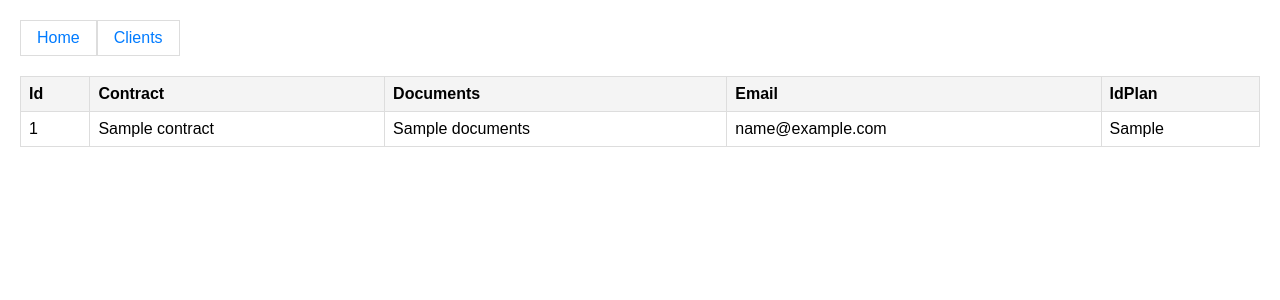
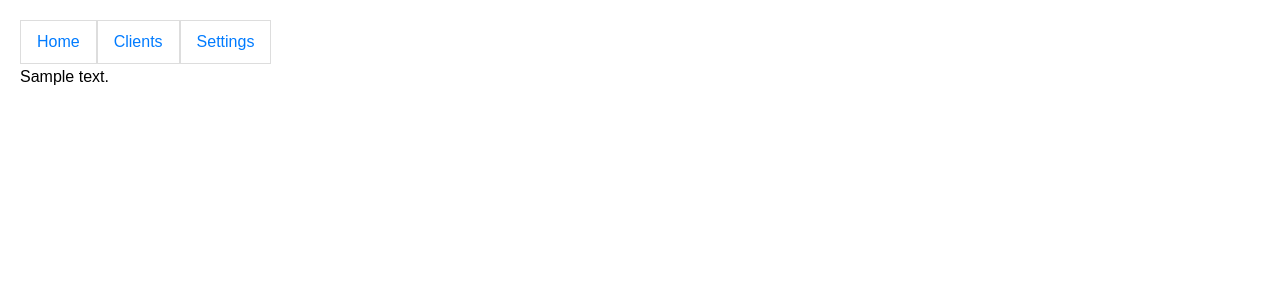
Before and after one commit to Nikevich/SyRNikICS, a Flask app: template templates/index.html in a window 1280 px wide. Shown: the top 300 px of the page. Run offline with Flask 3, Linux system fonts and the light colour scheme; the template is opened without the code that fills it: most values are stand-ins (such as "Sample title", 1, 10 or a date in 2020); parts of the project's set-up code (start-up, migrations or seed data) failed here and were passed over.

Commit message:
Работа с датасетом

```diff
--- a/main.py
+++ b/main.py
@@ -1,25 +1,20 @@
-from flask import Flask, render_template, request
-import pandas as pd
-import pyarrow.parquet as pq
+from flask import Flask, render_template, request, flash, redirect, url_for
 from print_parquet import *
+from dataset_process import *
+import markdown
 
 app = Flask(__name__)
+app.secret_key = os.getenv("SECRET_KEY", "default_secret_key")
 
 @app.route("/", methods=["GET"])
 def index():
-    records_per_page = 100
-    page = request.args.get("page", 1, type=int)
-    fil = {"range": page, "records_per_page": records_per_page}
-    status, clients, count = getClients(fil)
-
-    total_pages = -(-count // records_per_page)
-
-    return render_template(
-        "index.html",
-        data=clients.to_dict(orient="records"),
-        total_pages=total_pages,
-        current_page=page
-    )
+    try:
+        with open("README.md", "r", encoding="utf-8") as file:
+            content = file.read()
+        html_content = markdown.markdown(content)
+    except FileNotFoundError:
+        html_content = "<p style='color: red;'>README.md файл не найден.</p>"
+    return render_template("index.html", html_content=html_content)
 
 @app.route("/clients", methods=["GET"])
 def clients():
@@ -37,5 +32,22 @@ def clients():
         current_page=page
     )
 
+@app.route("/settings", methods=["GET", "POST"])
+def settings():
+    if request.method == "GET":
+        return render_template("settings.html")
+    elif request.method == "POST":
+        if request.form.get("renew") == "true":
+            if clearDataset():
+                if makeUserTraffic():
+                    flash("Операция успешно завершена!")
+                    return redirect(url_for("settings"))
+            else:
+                flash("Ошибка при выполнении операций.")
+                return redirect(url_for("settings"))
+        else:
+            flash("Некорректный запрос.")
+            return redirect(url_for("settings"))
+
 if __name__ == "__main__":
     app.run(debug=True)
--- a/templates/base.html
+++ b/templates/base.html
@@ -61,6 +61,28 @@
         li a:hover {
             background-color: #ddd;
         }
+        .button-container {
+            text-align: center;
+            margin-top: 40px;
+        }
+        .styled-button {
+            background-color: #007bff;
+            color: white;
+            border: none;
+            padding: 10px 20px;
+            font-size: 16px;
+            font-weight: bold;
+            cursor: pointer;
+            border-radius: 5px;
+            box-shadow: 0 4px 6px rgba(0, 0, 0, 0.1);
+            transition: background-color 0.3s, transform 0.2s;
+        }
+        .styled-button:hover {
+            background-color: #0056b3;
+        }
+        .styled-button:active {
+            transform: scale(0.98);
+        }
     </style>
     {% block header %}{% endblock %}
 </head>
@@ -68,6 +90,7 @@
     <ul>
         <li><a href="/">Home</a></li>
         <li><a href="/clients">Clients</a></li>
+        <li><a href="/settings">Settings</a></li>
       </ul>
     <div class="main-box">
         {% block content %}{% endblock %}
--- a/templates/index.html
+++ b/templates/index.html
@@ -1,36 +1,43 @@
 {% extends "base.html" %}
 
+{% block header%}
+
+<style>
+    body {
+        font-family: Arial, sans-serif;
+        line-height: 1.6;
+        margin: 20px;
+    }
+    h1, h2, h3 {
+        color: #333;
+    }
+    p {
+        margin-bottom: 15px;
+    }
+    pre {
+        background-color: #f4f4f4;
+        padding: 10px;
+        border-radius: 5px;
+        overflow-x: auto;
+    }
+    code {
+        background-color: #f4f4f4;
+        padding: 2px 4px;
+        border-radius: 3px;
+    }
+    a {
+        color: #007bff;
+        text-decoration: none;
+    }
+    a:hover {
+        text-decoration: underline;
+    }
+</style>
+
+{% endblock %}
+
 {% block content %}
-<table>
-    <thead>
-        <tr>
-            <th>Id</th>
-            <th>Contract</th>
-            <th>Documents</th>
-            <th>Email</th>
-            <th>IdPlan</th>
-        </tr>
-    </thead>
-    <tbody>
-        {% for row in data %}
-        <tr>
-            <td>{{ row.Id }}</td>
-            <td>{{ row.Contract }}</td>
-            <td>{{ row.Documents }}</td>
-            <td>{{ row.Email }}</td>
-            <td>{{ row.IdPlan }}</td>
-        </tr>
-        {% endfor %}
-    </tbody>
-</table>
 
-<div class="pagination">
-    {% for page in range(1, total_pages + 1) %}
-        {% if page == current_page %}
-            <a href="?page={{ page }}" class="active">{{ page }}</a>
-        {% else %}
-            <a href="?page={{ page }}">{{ page }}</a>
-        {% endif %}
-    {% endfor %}
-</div>
+{{ html_content|safe }}
+
 {% endblock %}
```
Also changed, not shown: dataset_process.py (+57 -47 lines), templates/settings.html (added, +82 -0 lines), 1 other file.
